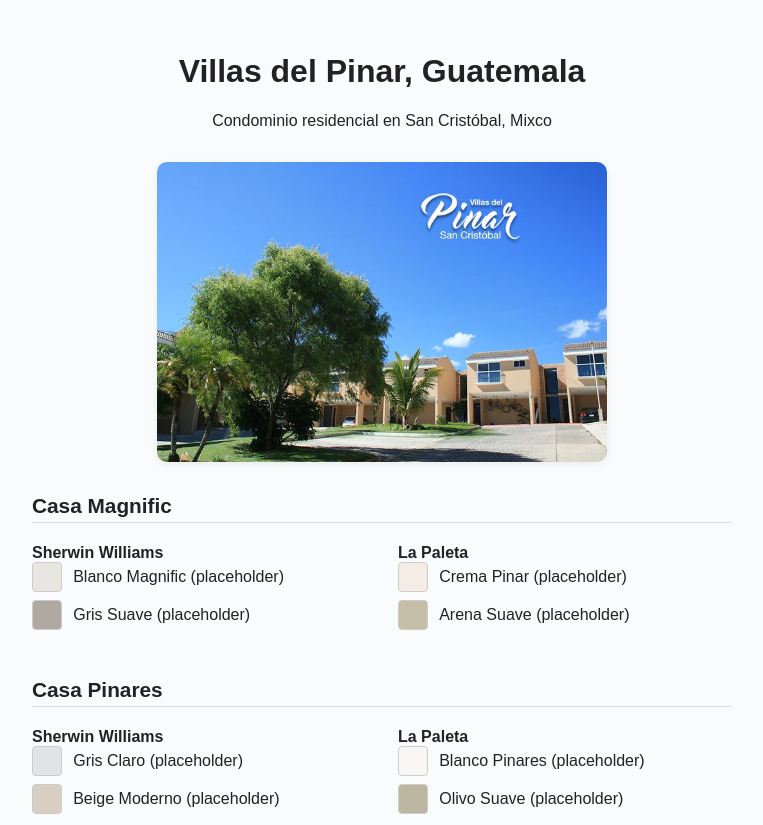
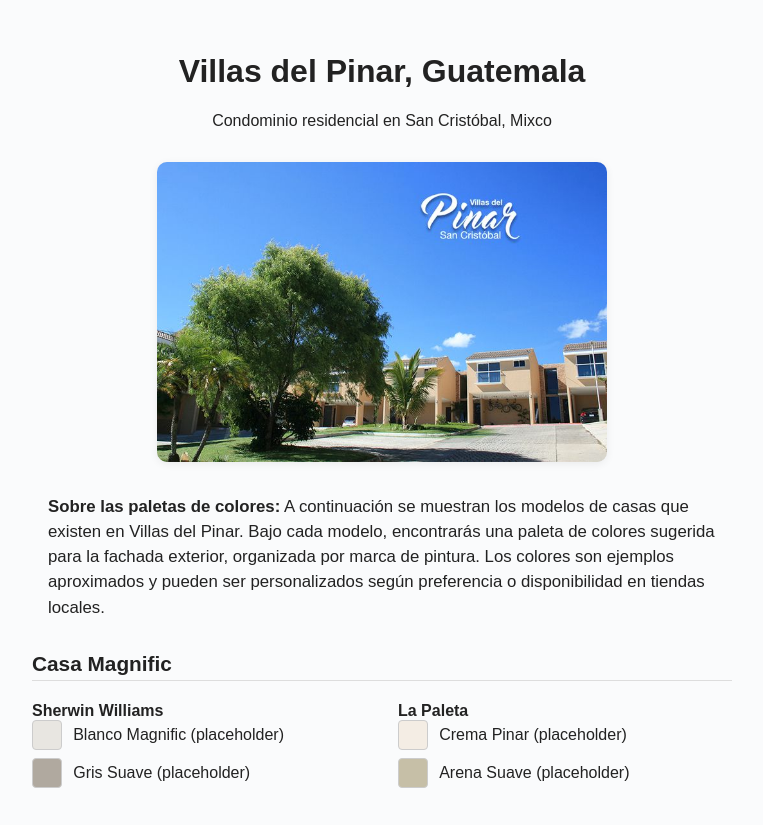
Before and after one commit to wvides/villas-del-pinar, a plain HTML site: page index.html in a window 1280 px wide. Shown: the top 825 px of the page, without its empty margins (258-1021 px from the left). Drawn offline with Linux system fonts and the light colour scheme.

Commit message:
Initial commit

```diff
--- a/index.html
+++ b/index.html
@@ -30,6 +30,11 @@
     <img src="community-placeholder.jpg" alt="Villas del Pinar, Guatemala" class="community-img placeholder">
   </div>
   <main>
+    <div style="margin-bottom:2rem;max-width:700px;margin-left:auto;margin-right:auto;padding:0 1rem;">
+      <p style="font-size:1.05em;line-height:1.5;">
+        <strong>Sobre las paletas de colores:</strong> A continuación se muestran los modelos de casas que existen en Villas del Pinar. Bajo cada modelo, encontrarás una paleta de colores sugerida para la fachada exterior, organizada por marca de pintura. Los colores son ejemplos aproximados y pueden ser personalizados según preferencia o disponibilidad en tiendas locales.
+      </p>
+    </div>
     <section>
       <h2>Casa Magnific</h2>
       <div class="colors">
```
